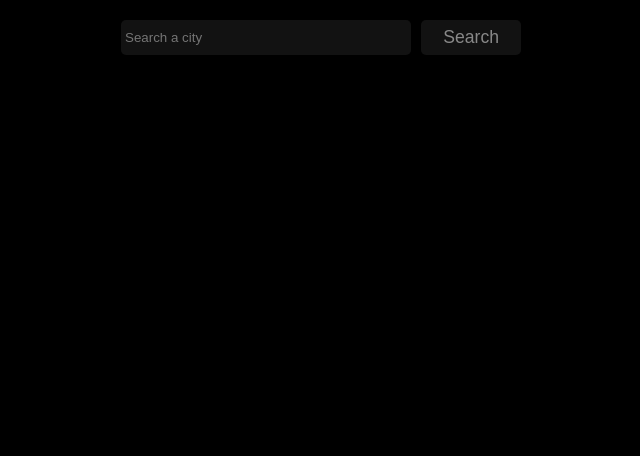
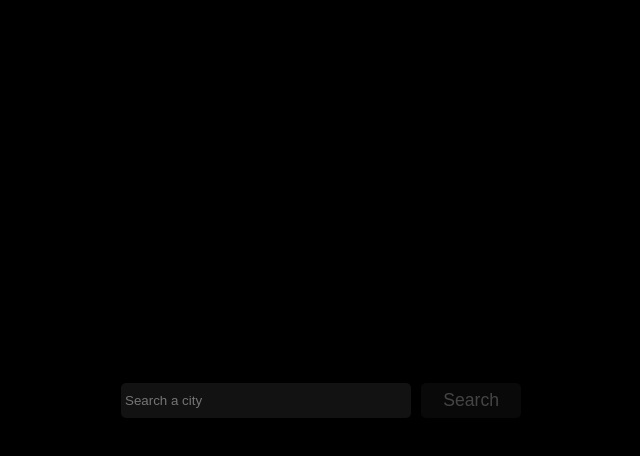
Before and after one commit to TheAdar/city-informator, a SvelteKit app: page / in a window 1280 px wide. Shown: the top 456 px of the page, without its empty margins (319-959 px from the left). Built offline with nearby package versions, Linux system fonts and the light colour scheme.

Commit message:
initial form for home page

```diff
--- a/src/routes/+page.svelte
+++ b/src/routes/+page.svelte
@@ -18,14 +18,22 @@
 	}
 </script>
 
-<div class="search-form-container">
-	<form class="search-form" on:submit={(e) => onSubmit(e)}>
-		<input class="search-input" bind:value={query} type="text" placeholder="Search a city" />
-		<button class="search-button" disabled={!query} type="submit">Search</button>
-	</form>
-</div>
+{#if !data.cities}
+	<div class="search-form-container-start">
+		<form class="search-form" on:submit={(e) => onSubmit(e)}>
+			<input class="search-input" bind:value={query} type="text" placeholder="Search a city" />
+			<button class="search-button" disabled={!query} type="submit">Search</button>
+		</form>
+	</div>
+{/if}
 
 {#if data.cities}
+	<div class="search-form-container">
+		<form class="search-form" on:submit={(e) => onSubmit(e)}>
+			<input class="search-input" bind:value={query} type="text" placeholder="Search a city" />
+			<button class="search-button" disabled={!query} type="submit">Search</button>
+		</form>
+	</div>
 	{#if data.cities.length > 0}
 		<h3>Cities</h3>
 		{#each data.cities as city}
@@ -41,6 +49,13 @@
 {/if}
 
 <style scoped>
+	.search-form-container-start {
+		display: flex;
+		justify-content: center;
+		align-items: center;
+		height: 100%;
+	}
+
 	.search-form-container {
 		display: flex;
 		justify-content: center;
@@ -79,11 +94,12 @@
 		color: #888;
 		font-weight: 500;
 		font-size: 1.1rem;
-		transition: border 150ms ease;
+		transition: border 150ms ease, opacity 150ms ease;
 		padding: 5px 20px;
 	}
 
 	.search-button:disabled {
+		opacity: 0.5;
 		cursor: not-allowed;
 	}
 
```
